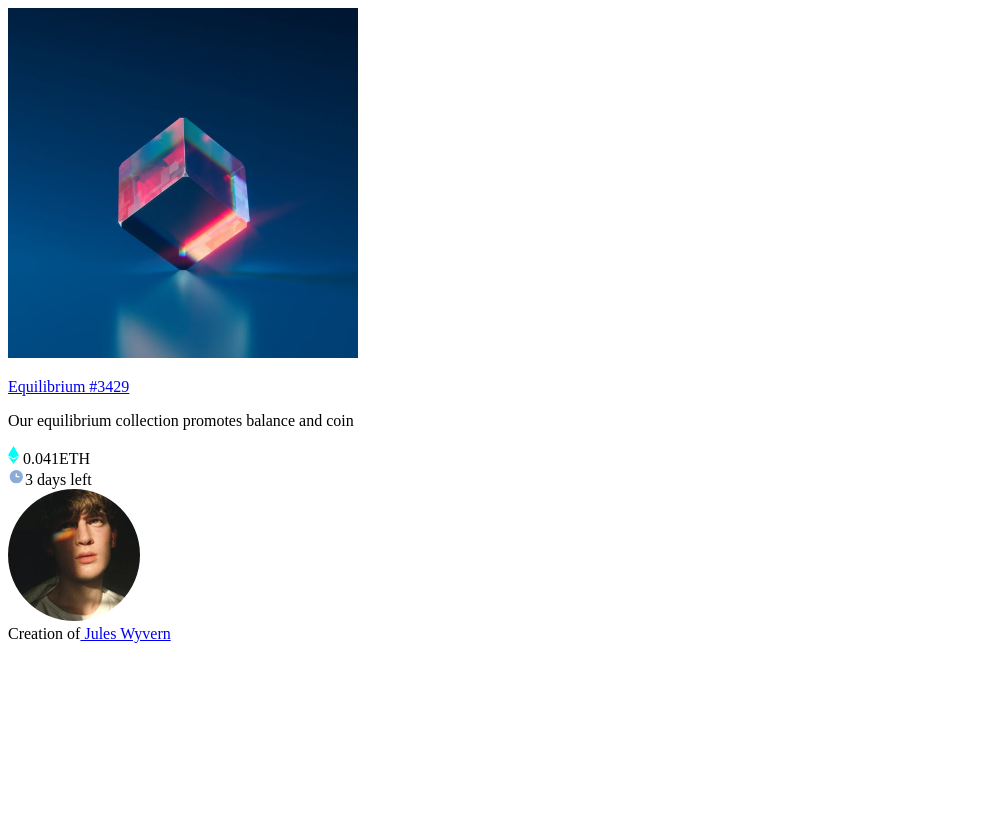
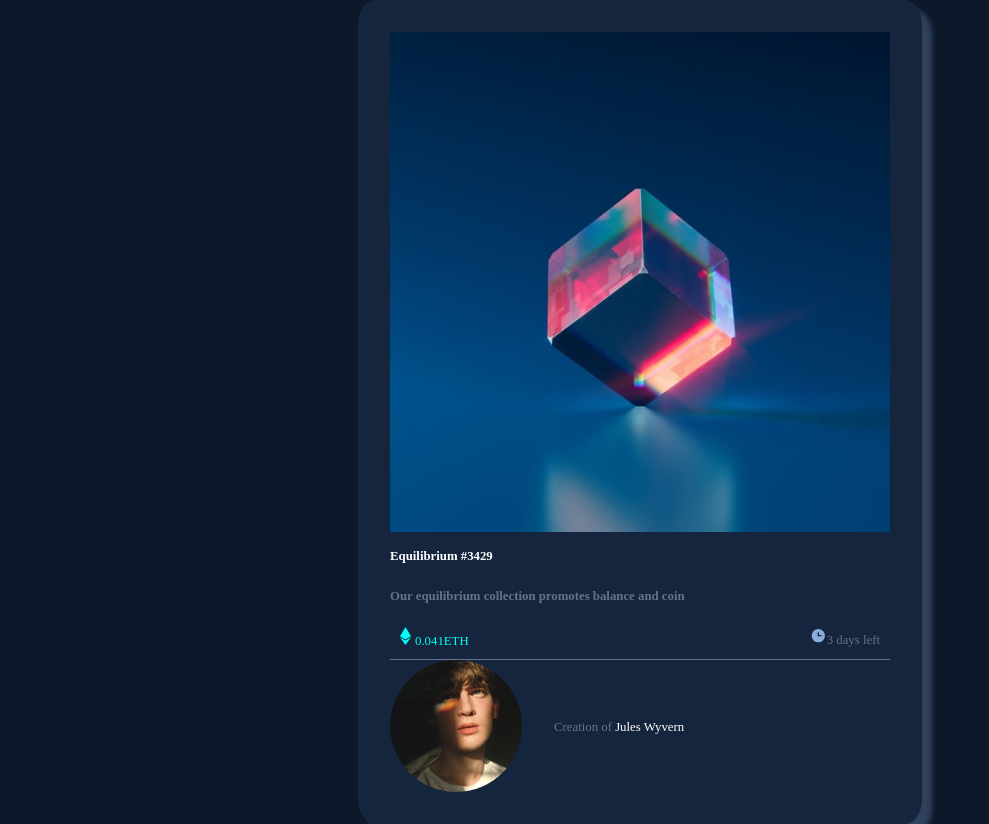
Before and after one commit to sirEmmyUche/nft-card-review, a plain HTML site: page index.html in a window 1280 px wide. Shown: the whole page, without its empty margins (0-989 px from the left). Before the commit the page ends 800 px from the top, so only its background shows below. Drawn offline with Linux system fonts and the light colour scheme.

Commit message:
Update index.html
initial commit

```diff
--- a/index.html
+++ b/index.html
@@ -4,7 +4,7 @@
 	<meta charset="utf-8">
 	<meta name="viewport" content="width=device-width, initial-scale=1">
 	<title>Frontend Design</title>
-	<link rel="stylesheet" type="text/css" href="frontend Design.css">
+	<link rel="stylesheet" type="text/css" href="style.css">
 </head>
 <body>
 	<div class="main-wrapper">
```
